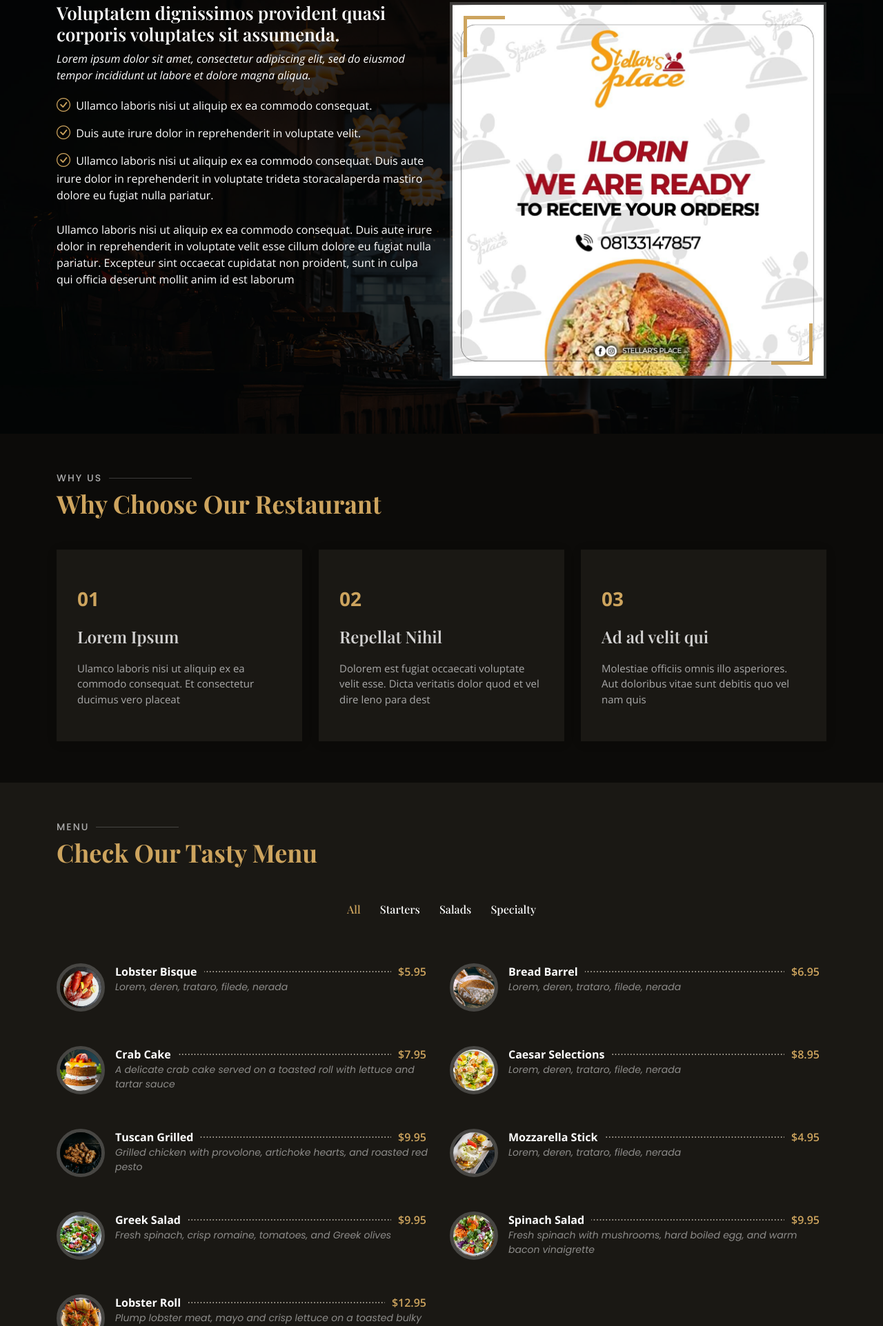
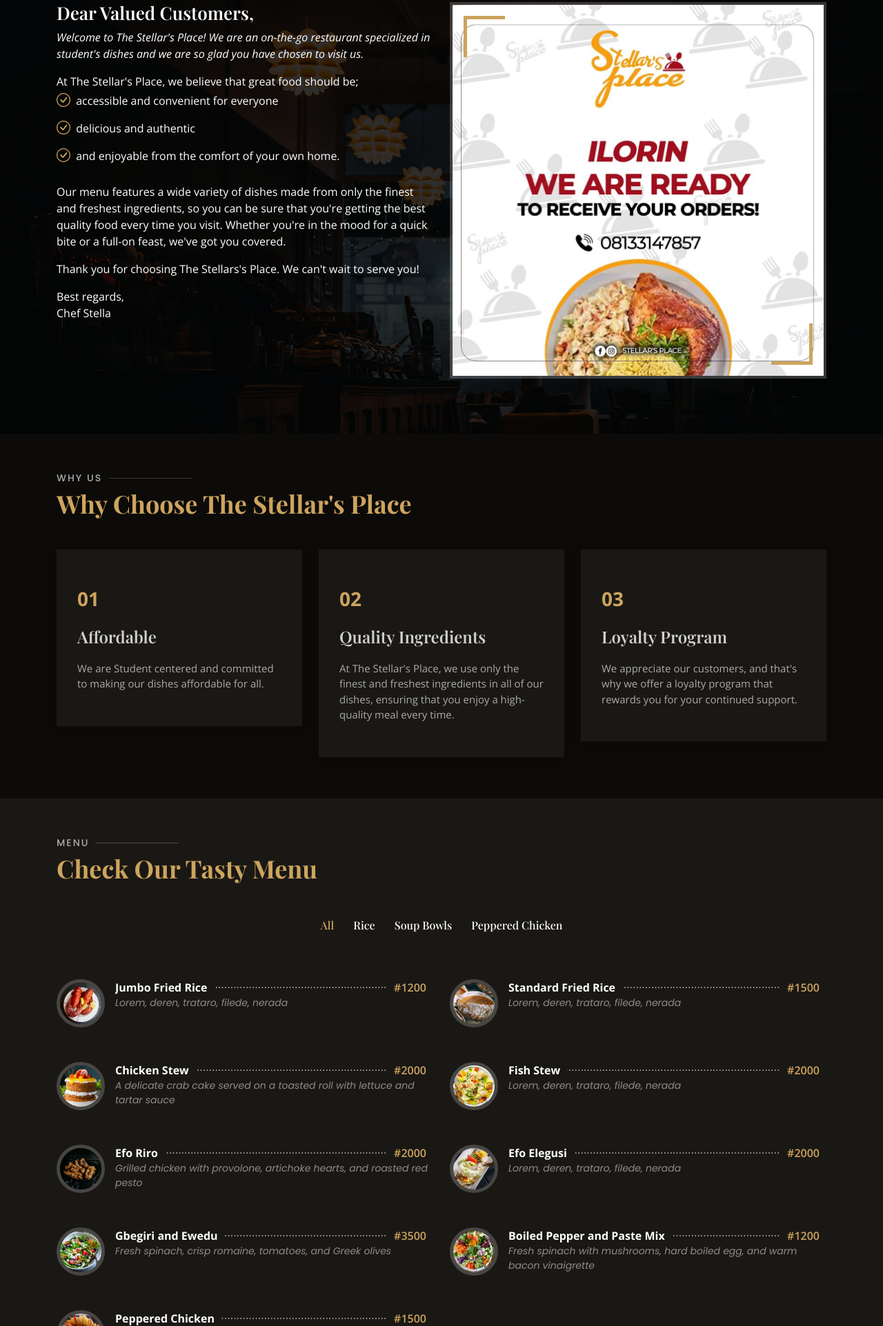
Before and after one commit to infinitejohn/stellars-place, a plain HTML site: page index.html in a window 1280 px wide. Shown: the part 877-2800 px from the top of the page at 69% size. Drawn offline with nearby package versions, Linux system fonts and the light colour scheme; a web font is replaced by a local one.

Commit message:
stella's content upload

```diff
--- a/index.html
+++ b/index.html
@@ -104,7 +104,7 @@
       <div class="row">
         <div class="col-lg-8">
           <h1>Welcome to The <span> Stellar's Place</span></h1>
-          <h2>Delivering great food for more than 18 months!</h2>
+          <h2>The Taste of Home!</h2>
 
           <div class="btns">
             <a href="#menu" class="btn-menu animated fadeInUp scrollto">Our Menu</a>
@@ -132,21 +132,22 @@
             </div>
           </div>
           <div class="col-lg-6 pt-4 pt-lg-0 order-2 order-lg-1 content">
-            <h3>Voluptatem dignissimos provident quasi corporis voluptates sit assumenda.</h3>
+            <h3>Dear Valued Customers,</h3>
             <p class="fst-italic">
-              Lorem ipsum dolor sit amet, consectetur adipiscing elit, sed do eiusmod tempor incididunt ut labore et dolore
-              magna aliqua.
+              Welcome to The Stellar's Place! We are an on-the-go restaurant specialized in student's dishes and we are so glad you have chosen to visit us.
             </p>
+            At The Stellar's Place, we believe that great food should be;
             <ul>
-              <li><i class="bi bi-check-circle"></i> Ullamco laboris nisi ut aliquip ex ea commodo consequat.</li>
-              <li><i class="bi bi-check-circle"></i> Duis aute irure dolor in reprehenderit in voluptate velit.</li>
-              <li><i class="bi bi-check-circle"></i> Ullamco laboris nisi ut aliquip ex ea commodo consequat. Duis aute irure dolor in reprehenderit in voluptate trideta storacalaperda mastiro dolore eu fugiat nulla pariatur.</li>
+              <li><i class="bi bi-check-circle"></i> accessible and convenient for everyone</li>
+              <li><i class="bi bi-check-circle"></i> delicious and authentic</li>
+              <li><i class="bi bi-check-circle"></i> and enjoyable from the comfort of your own home.</li>
             </ul>
             <p>
-              Ullamco laboris nisi ut aliquip ex ea commodo consequat. Duis aute irure dolor in reprehenderit in voluptate
-              velit esse cillum dolore eu fugiat nulla pariatur. Excepteur sint occaecat cupidatat non proident, sunt in
-              culpa qui officia deserunt mollit anim id est laborum
+              Our menu features a wide variety of dishes made from only the finest and freshest ingredients, so you can be sure that you're getting the best quality food every time you visit. Whether you're in the mood for a quick bite or a full-on feast, we've got you covered.
             </p>
+            <p>Thank you for choosing The Stellars's Place. We can't wait to serve you!</p>
+
+             <p> Best regards, <br>Chef Stella</p>
           </div>
         </div>
 
@@ -159,7 +160,7 @@
 
         <div class="section-title">
           <h2>Why Us</h2>
-          <p>Why Choose Our Restaurant</p>
+          <p>Why Choose The Stellar's Place</p>
         </div>
 
         <div class="row">
@@ -167,24 +168,24 @@
           <div class="col-lg-4">
             <div class="box" data-aos="zoom-in" data-aos-delay="100">
               <span>01</span>
-              <h4>Lorem Ipsum</h4>
-              <p>Ulamco laboris nisi ut aliquip ex ea commodo consequat. Et consectetur ducimus vero placeat</p>
+              <h4>Affordable</h4>
+              <p>We are Student centered and committed to making our dishes affordable for all.</p>
             </div>
           </div>
 
           <div class="col-lg-4 mt-4 mt-lg-0">
             <div class="box" data-aos="zoom-in" data-aos-delay="200">
               <span>02</span>
-              <h4>Repellat Nihil</h4>
-              <p>Dolorem est fugiat occaecati voluptate velit esse. Dicta veritatis dolor quod et vel dire leno para dest</p>
+              <h4>Quality Ingredients</h4>
+              <p>At The Stellar's Place, we use only the finest and freshest ingredients in all of our dishes, ensuring that you enjoy a high-quality meal every time.</p>
             </div>
           </div>
 
           <div class="col-lg-4 mt-4 mt-lg-0">
             <div class="box" data-aos="zoom-in" data-aos-delay="300">
               <span>03</span>
-              <h4> Ad ad velit qui</h4>
-              <p>Molestiae officiis omnis illo asperiores. Aut doloribus vitae sunt debitis quo vel nam quis</p>
+              <h4> Loyalty Program</h4>
+              <p>We appreciate our customers, and that's why we offer a loyalty program that rewards you for your continued support.</p>
             </div>
           </div>
 
@@ -206,9 +207,9 @@
           <div class="col-lg-12 d-flex justify-content-center">
             <ul id="menu-flters">
               <li data-filter="*" class="filter-active">All</li>
-              <li data-filter=".filter-starters">Starters</li>
-              <li data-filter=".filter-salads">Salads</li>
-              <li data-filter=".filter-specialty">Specialty</li>
+              <li data-filter=".filter-starters">Rice</li>
+              <li data-filter=".filter-salads">Soup Bowls</li>
+              <li data-filter=".filter-specialty">Peppered Chicken</li>
             </ul>
           </div>
         </div>
@@ -218,7 +219,7 @@
           <div class="col-lg-6 menu-item filter-starters">
             <img src="assets/img/menu/lobster-bisque.jpg" class="menu-img" alt="">
             <div class="menu-content">
-              <a href="#">Lobster Bisque</a><span>$5.95</span>
+              <a href="assets/img/menu/lobster-bisque.jpg">Jumbo Fried Rice</a><span>#1200</span>
             </div>
             <div class="menu-ingredients">
               Lorem, deren, trataro, filede, nerada
@@ -228,7 +229,7 @@
           <div class="col-lg-6 menu-item filter-specialty">
             <img src="assets/img/menu/bread-barrel.jpg" class="menu-img" alt="">
             <div class="menu-content">
-              <a href="#">Bread Barrel</a><span>$6.95</span>
+              <a href="assets/img/menu/bread-barrel.jpg">Standard Fried Rice</a><span>#1500</span>
             </div>
             <div class="menu-ingredients">
               Lorem, deren, trataro, filede, nerada
@@ -238,7 +239,7 @@
           <div class="col-lg-6 menu-item filter-starters">
             <img src="assets/img/menu/cake.jpg" class="menu-img" alt="">
             <div class="menu-content">
-              <a href="#">Crab Cake</a><span>$7.95</span>
+              <a href="assets/img/menu/cake.jpg">Chicken Stew</a><span>#2000</span>
             </div>
             <div class="menu-ingredients">
               A delicate crab cake served on a toasted roll with lettuce and tartar sauce
@@ -248,7 +249,7 @@
           <div class="col-lg-6 menu-item filter-salads">
             <img src="assets/img/menu/caesar.jpg" class="menu-img" alt="">
             <div class="menu-content">
-              <a href="#">Caesar Selections</a><span>$8.95</span>
+              <a href="assets/img/menu/caesar.jpg">Fish Stew</a><span>#2000</span>
             </div>
             <div class="menu-ingredients">
               Lorem, deren, trataro, filede, nerada
@@ -258,7 +259,7 @@
           <div class="col-lg-6 menu-item filter-specialty">
             <img src="assets/img/menu/tuscan-grilled.jpg" class="menu-img" alt="">
             <div class="menu-content">
-              <a href="#">Tuscan Grilled</a><span>$9.95</span>
+              <a href="assets/img/menu/tuscan-grilled.jpg">Efo Riro</a><span>#2000</span>
             </div>
             <div class="menu-ingredients">
               Grilled chicken with provolone, artichoke hearts, and roasted red pesto
@@ -268,7 +269,7 @@
           <div class="col-lg-6 menu-item filter-starters">
             <img src="assets/img/menu/mozzarella.jpg" class="menu-img" alt="">
             <div class="menu-content">
-              <a href="#">Mozzarella Stick</a><span>$4.95</span>
+              <a href="assets/img/menu/mozzarella.jpg">Efo Elegusi</a><span>#2000</span>
             </div>
             <div class="menu-ingredients">
               Lorem, deren, trataro, filede, nerada
@@ -278,7 +279,7 @@
           <div class="col-lg-6 menu-item filter-salads">
             <img src="assets/img/menu/greek-salad.jpg" class="menu-img" alt="">
             <div class="menu-content">
-              <a href="#">Greek Salad</a><span>$9.95</span>
+              <a href="assets/img/menu/greek-salad.jpg">Gbegiri and Ewedu</a><span>#3500</span>
             </div>
             <div class="menu-ingredients">
               Fresh spinach, crisp romaine, tomatoes, and Greek olives
@@ -288,7 +289,7 @@
           <div class="col-lg-6 menu-item filter-salads">
             <img src="assets/img/menu/spinach-salad.jpg" class="menu-img" alt="">
             <div class="menu-content">
-              <a href="#">Spinach Salad</a><span>$9.95</span>
+              <a href="assets/img/menu/spinach-salad.jpg">Boiled Pepper and Paste Mix</a><span>#1200</span>
             </div>
             <div class="menu-ingredients">
               Fresh spinach with mushrooms, hard boiled egg, and warm bacon vinaigrette
@@ -298,7 +299,7 @@
           <div class="col-lg-6 menu-item filter-specialty">
             <img src="assets/img/menu/lobster-roll.jpg" class="menu-img" alt="">
             <div class="menu-content">
-              <a href="#">Lobster Roll</a><span>$12.95</span>
+              <a href="assets/img/menu/lobster-roll.jpg">Peppered Chicken</a><span>#1500</span>
             </div>
             <div class="menu-ingredients">
               Plump lobster meat, mayo and crisp lettuce on a toasted bulky roll
@@ -409,7 +410,7 @@
     </section><!-- End Specials Section -->
 
     <!-- ======= Events Section ======= -->
-    <section id="events" class="events">
+    <!-- <section id="events" class="events">
       <div class="container" data-aos="fade-up">
 
         <div class="section-title">
@@ -445,9 +446,10 @@
                   </p>
                 </div>
               </div>
-            </div><!-- End testimonial item -->
+            </div> -->
+            <!-- End testimonial item -->
 
-            <div class="swiper-slide">
+            <!-- <div class="swiper-slide">
               <div class="row event-item">
                 <div class="col-lg-6">
                   <img src="assets/img/event-private.jpg" class="img-fluid" alt="">
@@ -472,9 +474,10 @@
                   </p>
                 </div>
               </div>
-            </div><!-- End testimonial item -->
+            </div> -->
+            <!-- End testimonial item -->
 
-            <div class="swiper-slide">
+            <!-- <div class="swiper-slide">
               <div class="row event-item">
                 <div class="col-lg-6">
                   <img src="assets/img/event-custom.jpg" class="img-fluid" alt="">
@@ -499,14 +502,16 @@
                   </p>
                 </div>
               </div>
-            </div><!-- End testimonial item -->
+            </div> -->
+            <!-- End testimonial item -->
 
-          </div>
+          <!-- </div>
           <div class="swiper-pagination"></div>
         </div>
 
       </div>
-    </section><!-- End Events Section -->
+    </section> -->
+    <!-- End Events Section -->
 
     <!-- ======= Book A Table Section ======= -->
     <section id="book-a-table" class="book-a-table">
@@ -644,7 +649,7 @@
     </section><!-- End Testimonials Section -->
 
     <!-- ======= Gallery Section ======= -->
-    <section id="gallery" class="gallery">
+    <!-- <section id="gallery" class="gallery">
 
       <div class="container" data-aos="fade-up">
         <div class="section-title">
@@ -724,10 +729,12 @@
         </div>
 
       </div>
-    </section><!-- End Gallery Section -->
+    </section>
+
+    End Gallery Section -->
 
     <!-- ======= Chefs Section ======= -->
-    <section id="chefs" class="chefs">
+    <!-- <section id="chefs" class="chefs">
       <div class="container" data-aos="fade-up">
 
         <div class="section-title">
@@ -794,10 +801,11 @@
         </div>
 
       </div>
-    </section><!-- End Chefs Section -->
+    </section> -->
+    <!-- End Chefs Section -->
 
     <!-- ======= Contact Section ======= -->
-    <section id="contact" class="contact">
+    <!-- <section id="contact" class="contact">
       <div class="container" data-aos="fade-up">
 
         <div class="section-title">
@@ -876,8 +884,9 @@
 
         </div>
 
-      </div>
-    </section><!-- End Contact Section -->
+      </div> -->
+    <!-- </section> -->
+    <!-- End Contact Section -->
 
   </main><!-- End #main -->
 
@@ -893,8 +902,8 @@
               <p>
                 A108 Stella Maris Street <br>
                 NY 535022, USA<br><br>
-                <strong>Phone:</strong> +1 5589 55488 55<br>
-                <strong>Email:</strong> info@example.com<br>
+                <i class="bi bi-phone d-flex align-items-center"><a href="tel:+2348133147857"><span>08133147857 </span> </a> </i> <br>
+                <i class="bi bi-envelope d-flex align-items-center"><a href="mailto:"><span>stellarsplace@info.com</span></a></i><br>
               </p>
               <div class="social-links mt-3">
                 <a href="#" class="twitter"><i class="bx bxl-twitter"></i></a>
@@ -930,7 +939,7 @@
 
           <div class="col-lg-4 col-md-6 footer-newsletter">
             <h4>Our Newsletter</h4>
-            <p>Tamen quem nulla quae legam multos aute sint culpa legam noster magna</p>
+            <p>Want to get tips on cooking?</p>
             <form action="" method="post">
               <input type="email" name="email"><input type="submit" value="Subscribe">
             </form>
```
